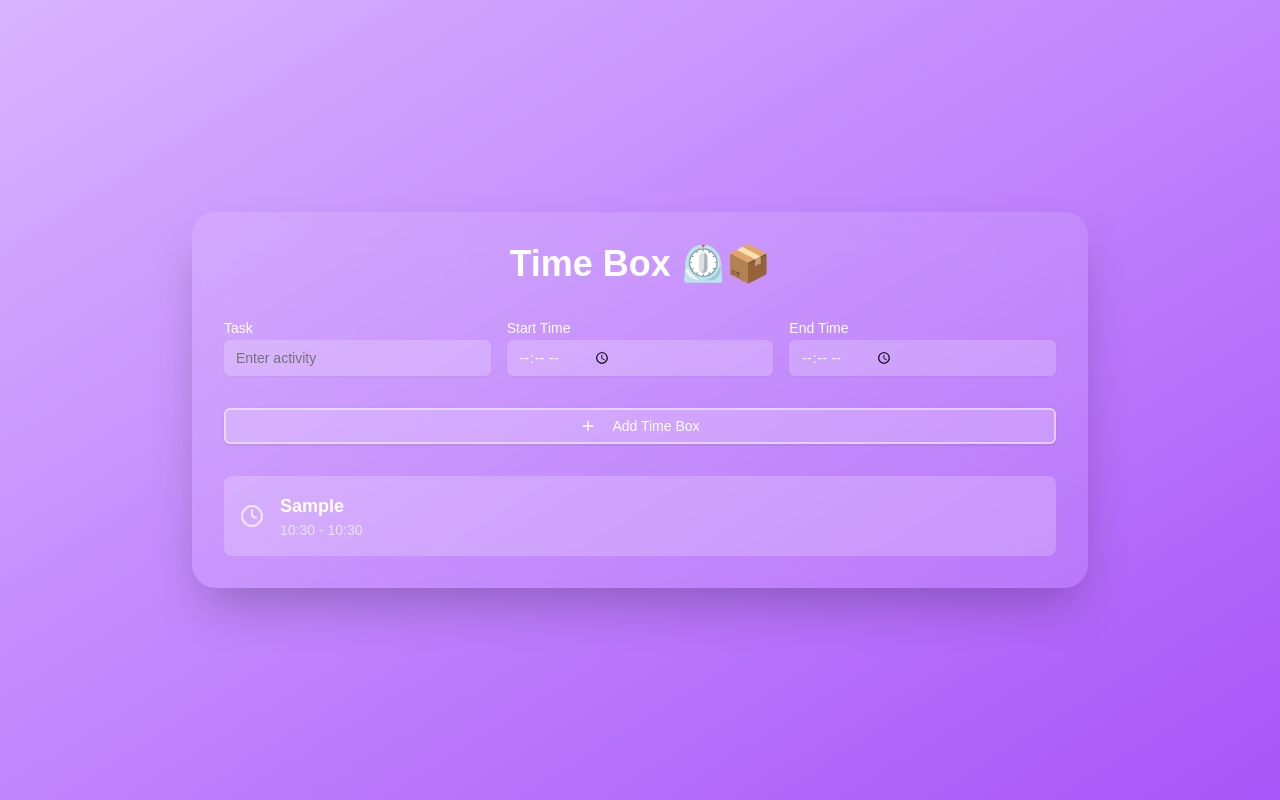
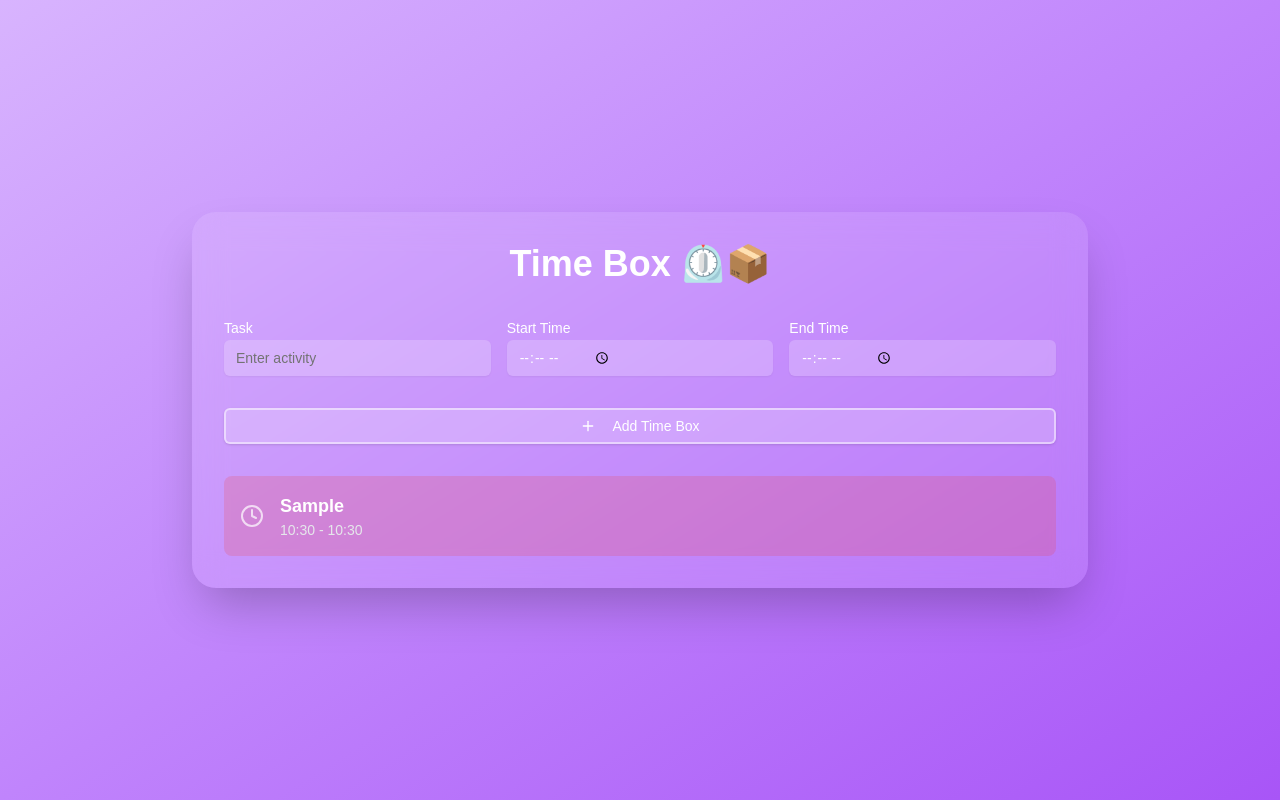
Before and after one commit to solomon-wheeler/timebox, a Next.js app in the folder timebox/: page / in a window 1280 px wide. Both pictures are taken after typing "Sample", "10:30", "10:30" into the empty fields and a click on the button "Add Time Box". Built offline with nearby package versions, Linux system fonts and the light colour scheme.

Commit message:
Add colours

```diff
--- a/timebox/components/time-boxing.tsx
+++ b/timebox/components/time-boxing.tsx
@@ -5,14 +5,23 @@ import { Button } from "@/components/ui/button";
 import { Input } from "@/components/ui/input";
 import { Label } from "@/components/ui/label";
 import { X, Plus, Clock } from "lucide-react";
-import { Alert } from "@/components/ui/alert"; // Ensure this import is correct
+import { Alert } from "@/components/ui/alert";
 
 interface TimeBox {
   id: string;
   activity: string;
   startTime: string;
   endTime: string;
+  color: string; // Add color property
 }
+
+const colors = [
+  "bg-red-500",
+  "bg-green-500",
+  "bg-blue-500",
+  "bg-yellow-500",
+  "bg-purple-500",
+];
 
 export function TimeBoxing() {
   const [timeBoxes, setTimeBoxes] = useState<TimeBox[]>([]);
@@ -43,6 +52,7 @@ export function TimeBoxing() {
         activity: newActivity,
         startTime,
         endTime,
+        color: colors[timeBoxes.length % colors.length], // Assign color
       };
       setTimeBoxes([...timeBoxes, newTimeBox]);
       setNewActivity("");
@@ -58,21 +68,16 @@ export function TimeBoxing() {
 
   return (
     <div className="min-h-screen bg-gradient-to-br from-purple-300 via-purple-400 to-purple-500 p-8 flex flex-col items-center justify-center">
-      {error && (
-        <Alert variant="destructive" className="mb-4">
-          {error}
-        </Alert>
-      )}
       <div className="w-full max-w-4xl bg-white bg-opacity-10 backdrop-filter backdrop-blur-lg rounded-3xl shadow-2xl p-8 space-y-8">
         <h1 className="text-4xl font-bold text-center text-white mb-8">
           {" "}
           Time Box ⏲️📦
         </h1>
         {error && (
-        <Alert variant="destructive" className="mb-4">
-          {error}
-        </Alert>
-      )}
+          <Alert variant="destructive" className="mb-4">
+            {error}
+          </Alert>
+        )}
         <div className="grid grid-cols-1 md:grid-cols-3 gap-4">
           <div>
             <Label htmlFor="activity" className="text-white">
@@ -123,7 +128,7 @@ export function TimeBoxing() {
           {timeBoxes.map((box) => (
             <div
               key={box.id}
-              className="bg-white bg-opacity-20 rounded-lg p-4 flex items-center justify-between group hover:bg-opacity-30 transition-all duration-300"
+              className={`${box.color} bg-opacity-20 rounded-lg p-4 flex items-center justify-between group hover:bg-opacity-30 transition-all duration-300`}
             >
               <div className="flex items-center space-x-4">
                 <Clock className="h-6 w-6 text-white opacity-70" />
```
